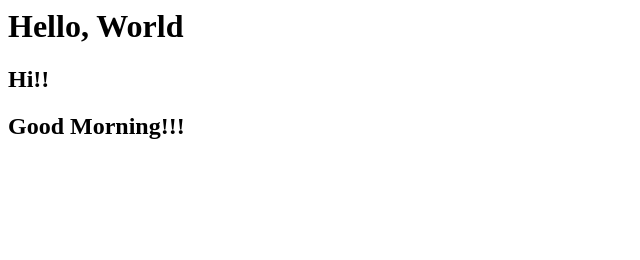
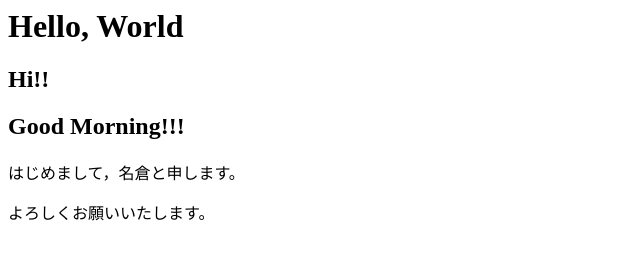
Before and after one commit to MizukaNagura/hello, a plain HTML site: page index.html in a window 1280 px wide. Shown: the whole page, without its empty margins (0-640 px from the left). Drawn offline with Linux system fonts and the light colour scheme.

Commit message:
add_introduce` ブランチを GitHub にプッシュする

```diff
--- a/index.html
+++ b/index.html
@@ -2,3 +2,5 @@
 <h2>Hi!!</h2>
 
 <h2>Good Morning!!!</h2>
+<p>はじめまして，名倉と申します。</p>
+<p>よろしくお願いいたします。</p>
```
